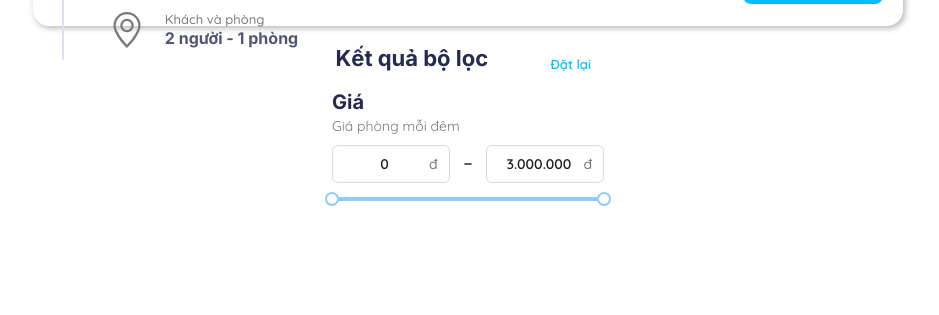
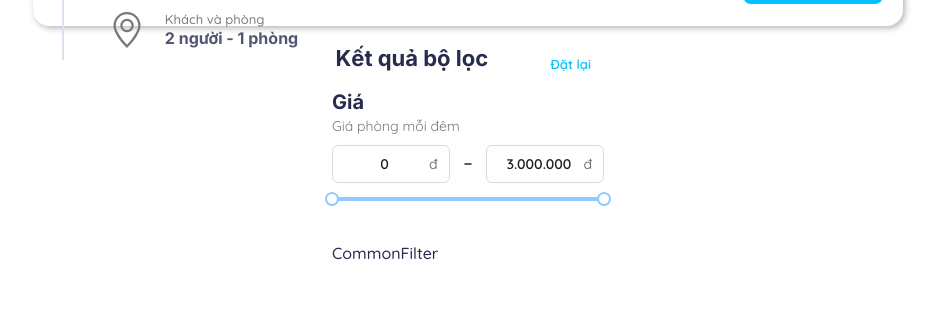
Before and after one commit to ngtrhh/hotel-booking-website, a React (Create React App) app: page /results in a window 1280 px wide. Shown: the part 174-489 px from the top of the page, without its empty margins (172-1111 px from the left). Built offline with nearby package versions, Linux system fonts and the light colour scheme.

Commit message:
Add common filter

```diff
--- /dev/null
+++ b/src/components/common/Results/CommonFilter.jsx
@@ -0,0 +1,9 @@
+import React from 'react'
+
+const CommonFilter = () => {
+  return (
+	<div>CommonFilter</div>
+  )
+}
+
+export default CommonFilter
--- a/src/components/common/Results/Filter.jsx
+++ b/src/components/common/Results/Filter.jsx
@@ -13,6 +13,7 @@ import {
   BsCalendar2
 } from "react-icons/bs";
 import PriceFilter from "./PriceFilter";
+import CommonFilter from "./CommonFilter";
 
 const Filter = () => {
   return (
@@ -22,13 +23,13 @@ const Filter = () => {
                 <div className="results__filter__header__title">
                     Kết quả bộ lọc
                 </div>
-                <div className="results__filter__header__reset">
+                <a herf=""className="results__filter__header__reset">
                   Đặt lại
-                </div>
+                </a>
             </div>
             <div className="results__filter__content">
                 <PriceFilter/>
-
+                <CommonFilter/>
             </div>
         </div>
     </div>
--- /dev/null
+++ b/src/scss/components/results/_commonfilter.scss
@@ -0,0 +1 @@
+@use "../../asbtract/" as *;
--- a/src/scss/components/results/_filter.scss
+++ b/src/scss/components/results/_filter.scss
@@ -69,7 +69,7 @@
 
         &__content{
             display: flex;
-
+            flex-direction: column;
             width: 100%;
         }
     }
--- a/src/scss/components/results/_index.scss
+++ b/src/scss/components/results/_index.scss
@@ -2,3 +2,4 @@
 @forward "./filter";
 @forward "./results";
 @forward "./pricefilter";
+@forward  "./commonfilter";
--- a/src/scss/components/results/_pricefilter.scss
+++ b/src/scss/components/results/_pricefilter.scss
@@ -95,4 +95,5 @@
 		width: 100%;
 		margin: 10px 0;
 	}
+
 }
--- a/src/scss/components/results/_results.scss
+++ b/src/scss/components/results/_results.scss
@@ -11,6 +11,7 @@
             width: fit-content;
             margin: auto;
             display: flex;
+            flex-direction: column;
         }
     }
 }
```
